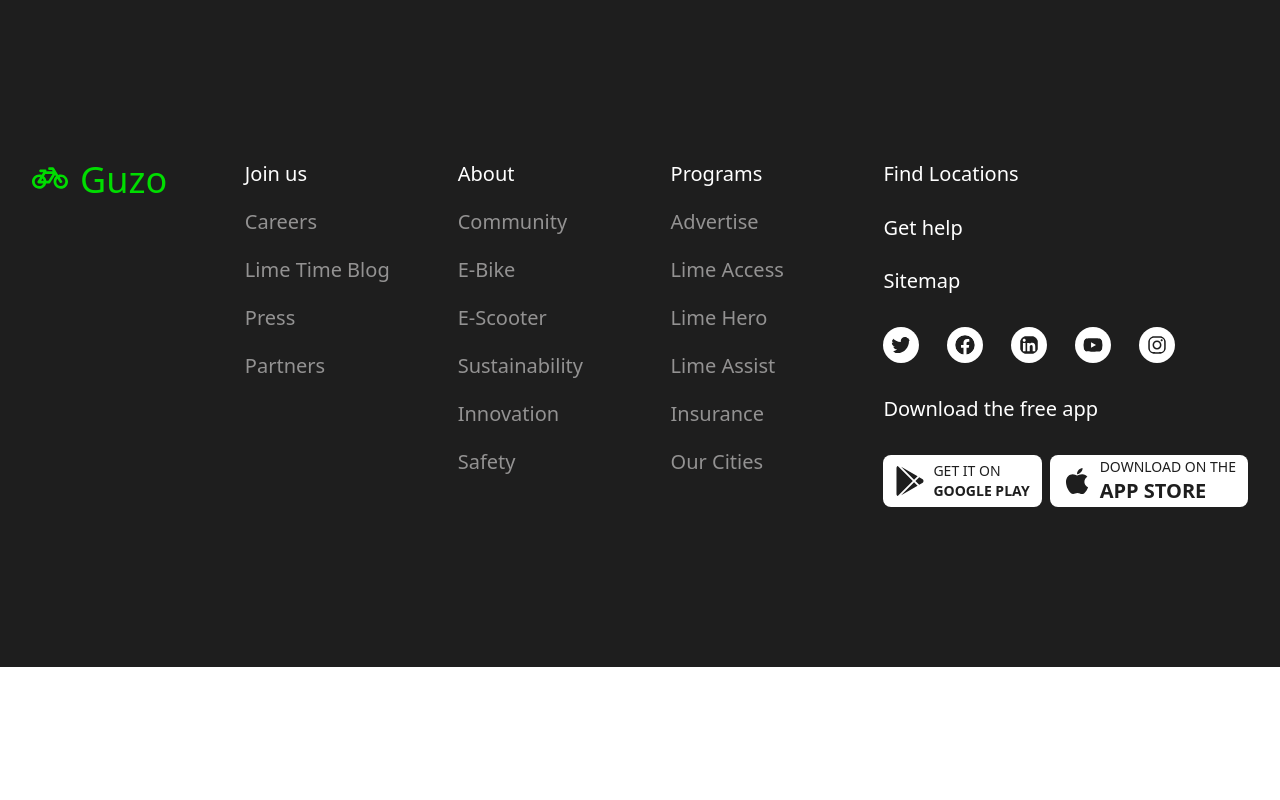
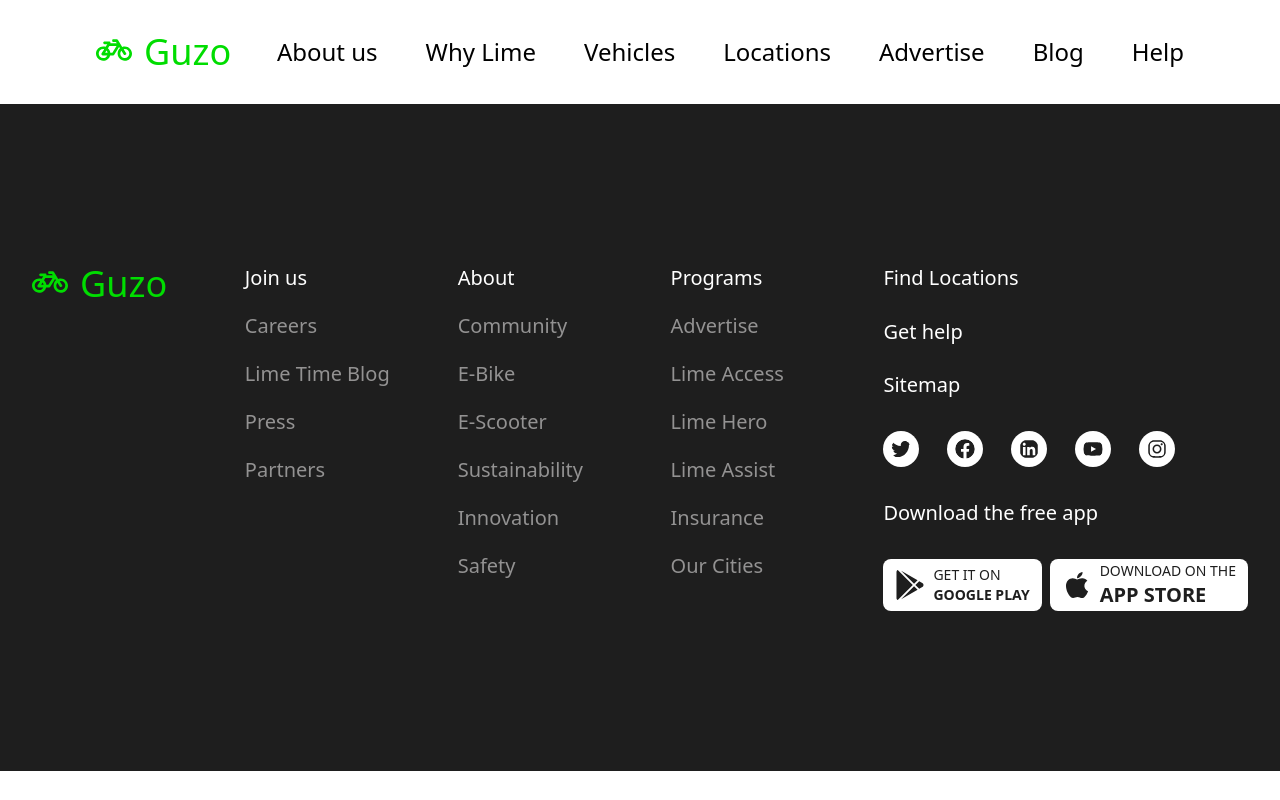
Before and after one commit to Yishurun1G/GuzoTria, a React (Vite) app: page / in a window 1280 px wide. Built offline with nearby package versions, Linux system fonts and the light colour scheme.

Commit message:
finish Navbar section

```diff
--- a/src/components/Footer.jsx
+++ b/src/components/Footer.jsx
@@ -47,7 +47,7 @@
 
           <div className="mt-[2rem]">
             <h1 className="mb-[2rem]">Download the free app</h1>
-            <div className="flex gap-4 lg:gap-2">
+            <div className="flex flex-col min-[500px]:flex-row gap-4 lg:gap-2">
               <FooterStore
                 Icon={FaGooglePlay}
                 upperText="Get it on"
--- /dev/null
+++ b/src/components/Navbar.jsx
@@ -0,0 +1,49 @@
+import { useState } from "react";
+import { FaBicycle, FaBars, FaTimes } from "react-icons/fa";
+
+import NavbarLinks from "./NavbarLinks";
+
+export default function Navbar(){
+  const [isOpen, setIsOpen] = useState(false);
+
+  function handleClick(){
+    setIsOpen(!isOpen);
+  }
+
+  return(
+    <nav>
+      <div className="w-[90%] mx-auto p-[2rem]">
+        <div className="flex items-center justify-between">
+          <div className="flex gap-3 text-4xl text-[var(--primary-color)]">
+            <FaBicycle /> Guzo
+          </div>
+
+          <div>
+            <div className="">
+              <div className="lg:hidden" onClick={handleClick}>
+                { isOpen ?
+                <FaTimes className="text-3xl" /> :
+                <FaBars className="text-3xl" />
+                }
+              </div>
+              <div>
+                {/* For Desktop View */}
+                <ul className="hidden lg:flex items-center gap-[2rem] text-xl xl:gap-[3rem] xl:text-2xl">
+                  <NavbarLinks />
+                </ul>
+
+                {/* For Mobile View */}
+                <ul
+                className={`absolute lg:hidden top-24 left-0 w-full bg-white text-xl flex flex-col items-center gap-6 transition-all duration-300 ${isOpen ? "opacity-100 translate-y-0" : "opacity-0 -translate-y-10"}`}
+                >
+                    <NavbarLinks isOpen={isOpen} />
+                </ul>
+
+              </div>
+            </div>
+          </div>
+        </div>
+      </div>
+    </nav>
+  )
+}
--- /dev/null
+++ b/src/components/NavbarLinks.jsx
@@ -0,0 +1,12 @@
+export default function NavbarLinks({isOpen}){
+  const links = ["About us", "Why Lime", "Vehicles", "Locations", "Advertise", "Blog", "Help"];
+
+  return(
+    <>
+      { links.map((link, index) => (
+        <li className={`hover:text-[var(--secondary-color-light)] ${isOpen ? "last:mb-5" : ""} transition-all cursor-pointer`} key={index}>{link}</li>
+      ))
+      }
+    </>
+  )
+}
--- a/src/pages/Home.jsx
+++ b/src/pages/Home.jsx
@@ -1,8 +1,10 @@
+import Navbar from '../components/Navbar.jsx';
 import Footer from '../components/Footer.jsx';
 
 export default function Home(){
     return(
         <>
+            <Navbar />
             <Footer />
         </>
     )
```
Also changed, not shown: src/App.jsx (line endings or trailing spaces).
